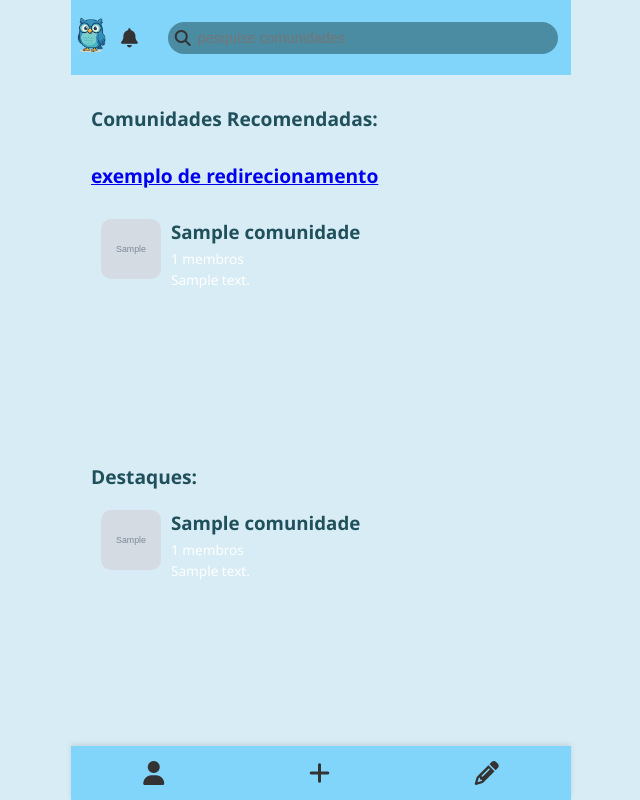
After one commit to Jose-Mendes1864/gizDigital---INFO-I, a Django app: template autenticacao/templates/comuGeral.html in a window 1280 px wide. The commit adds this page. Shown: the whole page, without its empty margins (319-959 px from the left). Run offline with Django 5.2, Linux system fonts and the light colour scheme; the template is opened without the code that fills it: most values are stand-ins (such as "Sample title", 1, 10 or a date in 2020); grey boxes marked "Sample" are stand-in pictures.

Commit message:
Finalmente algumas atualizações

```diff
--- /dev/null
+++ b/autenticacao/templates/comuGeral.html
@@ -0,0 +1,68 @@
+{% load static %}
+<!DOCTYPE html>
+<html lang="pt-BR">
+<head>
+  <meta charset="UTF-8" />
+  <meta name="viewport" content="width=device-width, initial-scale=1.0" />
+  <title>Comunidades</title>
+  <link rel="stylesheet" href="{% static 'css/milligram.cGeral.css' %}" />
+  <link rel="stylesheet" href="https://cdnjs.cloudflare.com/ajax/libs/font-awesome/6.4.0/css/all.min.css" />
+</head>
+<body>
+  <div class="container">
+    <header>
+       <div class="header-left">
+        <a href="{% url 'pEdit' %}"><img src="{%static 'img/macotePI-removebg-preview.png' %}" alt="Avatar" class="avatar" /></a>
+        <i class="fas fa-bell notification"></i>
+      </div>
+      <div class="search-wrapper">
+        <i class="fas fa-search search-icon"></i>
+        <input type="text" class="search-bar" placeholder="pesquise comunidades" />
+      </div>
+    </header>
+
+    <section class="recommended">
+      <h2>Comunidades Recomendadas:</h2>
+      <div class="card-group">
+        <h2><a href="{% url 'comunidade' %}">exemplo de redirecionamento</a></h2>
+        {% for comunidade in comunidades %}
+          <div class="card {{ comunidade.cor }}">
+            <div class="card-content">
+              <img src="{{ comunidade.imagem.url }}" alt="{{ comunidade.nome }}" />
+              <div>
+                <h3>{{ comunidade.nome }}</h3>
+                <p>{{ comunidade.membros.count }} membros</p>
+                <p class="desc">{{ comunidade.descricao|truncatewords:20 }}</p>
+              </div>
+            </div>
+          </div>
+        {% endfor %}
+      </div>
+    </section>
+
+    <section class="highlights">
+      <h2>Destaques:</h2>
+      <div class="card-group">
+        {% for comunidade in comunidades %}
+          <div class="card {{ comunidade.cor }}">
+            <div class="card-content">
+              <img src="{{ comunidade.imagem.url }}" alt="{{ comunidade.nome }}" />
+              <div>
+                <h3>{{ comunidade.nome }}</h3>
+                <p>{{ comunidade.membros.count }} membros</p>
+                <p class="desc">{{ comunidade.descricao|truncatewords:20 }}</p>
+              </div>
+            </div>
+          </div>
+        {% endfor %}
+      </div>
+    </section>
+
+    <footer>
+      <i class="fas fa-user"></i>
+      <i class="fas fa-plus"></i>
+      <i class="fas fa-pencil-alt"></i>
+    </footer>
+  </div>
+</body>
+</html>
--- a/autenticacao/templates/login.html
+++ b/autenticacao/templates/login.html
@@ -32,8 +32,7 @@
       <input type="email" placeholder="Email" name="email" />
       <input type="password" placeholder="Senha" name="senha" />
       <a href="{% url 'forget_password' %}" class="esqueci">esqueci minha senha</a>
-      <button class="btn-entrar">Entrar</button>
-      <button class="btn-registrar"><a href="{% url 'cadastrar' %}">Registrar</a></button>
+      <button class="btn-entrar"><a href="{% url 'comunidades' %}">Entrar</a></button>
     </form>
   </div>
   </div>
--- a/autenticacao/urls.py
+++ b/autenticacao/urls.py
@@ -17,11 +17,14 @@ Including another URLconf
 from django.contrib import admin
 from django.urls import path
 from  django.shortcuts import redirect
-from .views import IndexView, LoginView,CadastrarView, ForgetView
+from .views import IndexView, LoginView, CadastrarView, ForgetView, ComunidadesView, ComunidadeView, PerfilEdit
 urlpatterns = [
     path('start/', IndexView.as_view(), name='start'),
     path('login/', LoginView.as_view(), name='login'),
     path('cadastrar/', CadastrarView.as_view(), name='cadastrar'),
     path('forget_password/', ForgetView.as_view(), name='forget_password'),
+    path('comunidades/', ComunidadesView.as_view(), name='comunidades'),
+    path('comunidade/', ComunidadeView.as_view(), name='comunidade'),
+    path('pEdit/', PerfilEdit.as_view(), name='pEdit'),
 
 ]
--- /dev/null
+++ b/templates/static/css/milligram.cGeral.css
@@ -0,0 +1,161 @@
+/* Reset básico */
+* {
+  box-sizing: border-box;
+}
+
+html, body {
+  margin: 0;
+  padding: 0;
+  height: 100%;
+  font-family: 'Segoe UI', sans-serif;
+  background-color: #d8ecf5;
+  color: #333;
+  overflow: hidden; /* impede rolagem global */
+}
+
+/* Container principal */
+.container {
+  max-width: 500px;
+  margin: auto;
+  height: 100%;
+  display: flex;
+  flex-direction: column;
+  justify-content: space-between;
+}
+
+/* Header */
+header {
+  display: flex;
+  align-items: center;
+  justify-content: space-between;
+  background-color: #81d4fa;
+   padding: 15px 0;
+  /* border-radius: 20px; */
+  margin-bottom: 10px;
+}
+
+.header-left {
+  display: flex;
+  align-items: center;
+  gap: 10px;
+}
+
+.avatar {
+  width: 40px;
+  height: 40px;
+  border-radius: 50%;
+}
+
+.notification {
+  font-size: 1.2rem;
+  color: #333;
+}
+
+/* Busca */
+.search-wrapper {
+  position: relative;
+  flex: 1;
+}
+
+.search-icon {
+  position: absolute;
+  margin-left: 25px;
+  top: 50%;
+  left: 12px;
+  transform: translateY(-50%);
+  color: #333;
+  font-size: 1rem;
+  pointer-events: none;
+}
+
+.search-bar {
+  width: 90%;
+  margin-left: 30px;
+  padding: 8px 8px 8px 30px;
+  border-radius: 20px;
+  border: none;
+  font-size: 0.9rem;
+  background-color: #1f505b8a;
+}
+
+/* Área rolável */
+.recommended,
+.highlights {
+  flex: 1;
+  overflow-y: auto;
+  padding: 0 20px;
+}
+
+/* Títulos */
+h2 {
+  font-size: 1.2rem;
+  margin: 20px 0 10px;
+  color: #1F505B;
+}
+
+h3, h4 {
+  margin: 0 0 5px;
+  color: #1F505B;
+}
+
+/* Cards */
+.card-group {
+  display: flex;
+  flex-direction: column;
+  gap: 10px;
+  margin-bottom: 20px;
+}
+
+.card {
+  padding: 10px;
+  border-radius: 10px;
+  color: #fff;
+}
+
+.card-content {
+  display: flex;
+  align-items: flex-start;
+  gap: 10px;
+}
+
+.card-content img {
+  width: 60px;
+  height: 60px;
+  border-radius: 10px;
+  object-fit: cover;
+}
+
+.card p {
+  margin: 2px 0;
+  font-size: 0.85rem;
+}
+
+/* Cores */
+.orange { background-color: #FEDD95; }
+.blue { background-color: #72DBF3; }
+.green { background-color: #6DE0AE; }
+.lightblue { background-color: #4A87F2; }
+.lilac { background-color: #9A8FFF; }
+.yellow { background-color: #fbc02d; }
+
+/* Rodapé fixo */
+footer {
+  position: fixed;
+  bottom: 0;
+  left: 50%;
+  transform: translateX(-50%);
+  width: 100%;
+  max-width: 500px;
+  background-color: #81d4fa;
+  /* border-radius: 20px 20px 0 0; */
+  padding: 15px 0;
+  display: flex;
+  justify-content: space-around;
+  box-shadow: 0 -2px 5px rgba(0,0,0,0.1);
+  z-index: 10;
+}
+
+footer i {
+  font-size: 1.5rem;
+  color: #333;
+}
```
Also changed, not shown: autenticacao/templates/comuBase.html (added, +47 -0 lines), autenticacao/templates/perfilEdit.html (added, +64 -0 lines), autenticacao/views.py (+15 -0 lines), templates/static/css/milligram.cBase.css (added, +100 -0 lines), templates/static/css/milligram.pEdit.css (added, +102 -0 lines), autenticacao/templates/quiz.html (added).
